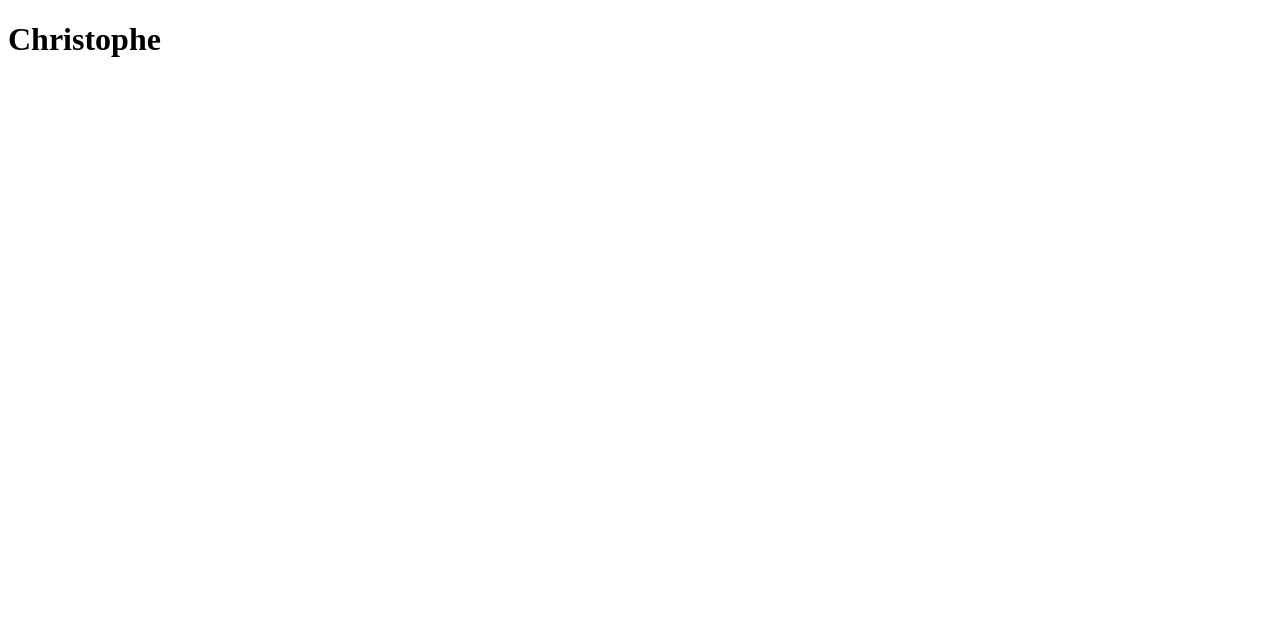
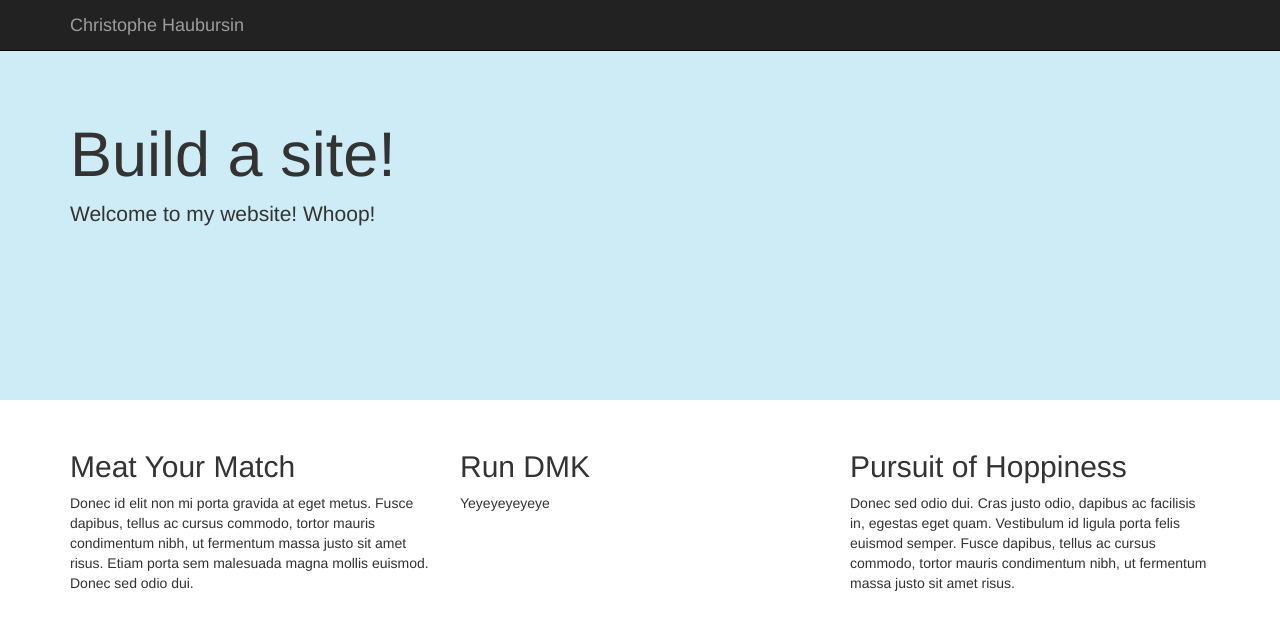
Before and after one commit to chaubursin/chaubursin.github.io, a plain HTML site: page index.html in a window 1280 px wide. Drawn offline with nearby package versions, Linux system fonts and the light colour scheme.

Commit message:
Added content

```diff
--- a/index.html
+++ b/index.html
@@ -2,9 +2,51 @@
 <html>
 <!-- head -->
 <head>
+	<title>Christophe's website</title>
+	<!-- bootstrap -->
+       <link rel="stylesheet" type="text/css" href="http://netdna.bootstrapcdn.com/bootstrap/3.1.1/css/bootstrap.min.css">
+       <script src="http://netdna.bootstrapcdn.com/bootstrap/3.1.1/js/bootstrap.min.js"></script>
+    <!-- stylesheet -->
+       <link rel="stylesheet" type="text/css" href="style.css">
 </head>
 <!-- body -->
-<body>
-<h1>Christophe</h1>
-</body>
+	<body>
+		<div class="navbar navbar-inverse navbar-fixed-top" role="navigation">
+      <div class="container">
+        <div class="navbar-header">
+          <button type="button" class="navbar-toggle" data-toggle="collapse" data-target=".navbar-collapse">
+            <span class="sr-only">Toggle navigation</span>
+            <span class="icon-bar"></span>
+            <span class="icon-bar"></span>
+            <span class="icon-bar"></span>
+          </button>
+          <a class="navbar-brand" href="#">Christophe Haubursin</a>
+        </div>
+      	</div>
+    	</div>
+    	<!-- Main jumbotron for a primary marketing message or call to action -->
+    <div class="jumbotron" style="height: 400px; padding-top: 100px;">
+      <div class="container">
+        <h1>Build a site!</h1>
+        <p>Welcome to my website! Whoop!</p>
+      </div>
+    </div>
+    <div class="container">
+      <!-- Example row of columns -->
+      <div class="row">
+        <div class="col-md-4">
+          <h2>Meat Your Match</h2>
+          <p>Donec id elit non mi porta gravida at eget metus. Fusce dapibus, tellus ac cursus commodo, tortor mauris condimentum nibh, ut fermentum massa justo sit amet risus. Etiam porta sem malesuada magna mollis euismod. Donec sed odio dui. </p>
+        </div>
+        <div class="col-md-4">
+          <h2>Run DMK</h2>
+          <p>Yeyeyeyeyeye</p>
+       </div>
+        <div class="col-md-4">
+          <h2>Pursuit of Hoppiness</h2>
+          <p>Donec sed odio dui. Cras justo odio, dapibus ac facilisis in, egestas eget quam. Vestibulum id ligula porta felis euismod semper. Fusce dapibus, tellus ac cursus commodo, tortor mauris condimentum nibh, ut fermentum massa justo sit amet risus.</p>
+        </div>
+      </div>
+		<h1></h1>
+	</body>
 </html>
--- /dev/null
+++ b/style.css
@@ -0,0 +1 @@
+.jumbotron{background-color: #CEECF5;}
```
